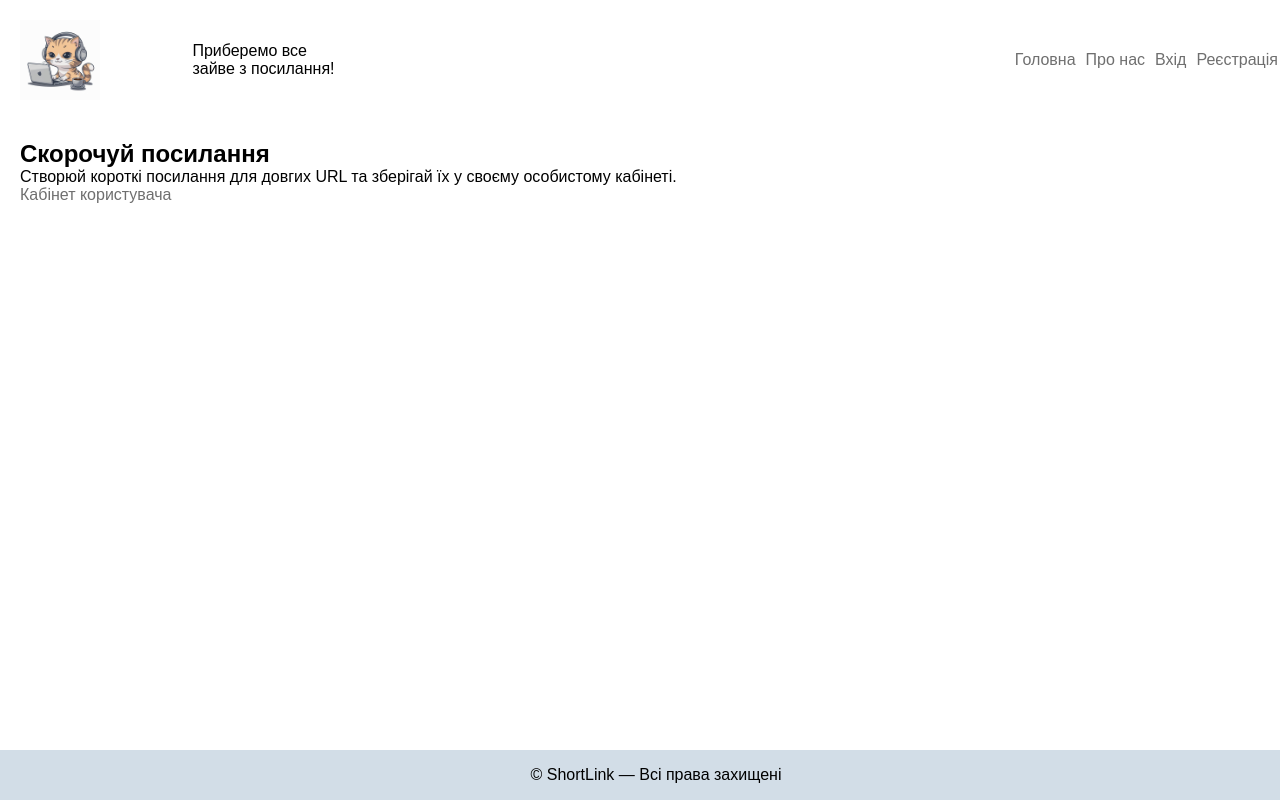
After one commit to tatiana-baranova/Django-link-shortener, a Django app: page / in a window 1280 px wide. The commit adds this page. Run offline with Django 5.2, Linux system fonts and the light colour scheme.

Commit message:
add base-home html

```diff
--- /dev/null
+++ b/shortener/templates/shortener/base.html
@@ -0,0 +1,53 @@
+<!doctype html>
+{% load static %}
+<html lang="uk">
+<head>
+    <meta charset="UTF-8">
+    <meta name="viewport"
+          content="width=device-width, user-scalable=no, initial-scale=1.0,
+          maximum-scale=1.0, minimum-scale=1.0">
+    <meta http-equiv="X-UA-Compatible" content="ie=edge">
+
+    <link rel="stylesheet" href="{% static 'css/style.css' %}">
+
+    <title>{{ title }}</title>
+</head>
+
+<body>
+
+<header class="container">
+          <img class="logo-img" src="/media/logo.jpg" alt="ShortLink">
+            <p class="text-info">Приберемо все зайве з посилання!</p>
+        <nav>
+        <a href="">Головна</a>
+        <a href="">Про нас</a>
+
+        {% if user.is_authenticated %}
+            <a href="">Мої посилання</a>
+            <a href="">Профіль</a>
+
+            <form action="" method="post">
+                {% csrf_token %}
+                <button class="btn" type="submit">Вихід</button>
+            </form>
+        {% else %}
+            <a href="">Вхід</a>
+            <a href="">Реєстрація</a>
+        {% endif %}
+    </nav>
+
+
+
+</header>
+
+<main>
+    {% block main %}
+    {% endblock %}
+</main>
+
+<footer>
+    &copy; ShortLink — Всі права захищені
+</footer>
+
+</body>
+</html>
--- /dev/null
+++ b/shortener/templates/shortener/home.html
@@ -0,0 +1,18 @@
+{% extends 'shortener/base.html' %}
+
+{% block main %}
+
+<section class="hero container">
+    <h1>Скорочуй посилання</h1>
+
+    <p>
+        Створюй короткі посилання для довгих URL
+        та зберігай їх у своєму особистому кабінеті.
+    </p>
+
+        <a href="" class="btn">
+            Кабінет користувача
+        </a>
+</section>
+
+{% endblock %}
--- a/shortener/urls.py
+++ b/shortener/urls.py
@@ -1,22 +1,11 @@
-"""
-URL configuration for shortener project.
-
-The `urlpatterns` list routes URLs to views. For more information please see:
-    https://docs.djangoproject.com/en/6.1/topics/http/urls/
-Examples:
-Function views
-    1. Add an import:  from my_app import views
-    2. Add a URL to urlpatterns:  path('', views.home, name='home')
-Class-based views
-    1. Add an import:  from other_app.views import Home
-    2. Add a URL to urlpatterns:  path('', Home.as_view(), name='home')
-Including another URLconf
-    1. Import the include() function: from django.urls import include, path
-    2. Add a URL to urlpatterns:  path('blog/', include('blog.urls'))
-"""
 from django.contrib import admin
 from django.urls import path
-
+from django.conf import settings
+from django.conf.urls.static import static
+from .views import home
 urlpatterns = [
     path('admin/', admin.site.urls),
+path('', home, name='home'),
 ]
+
+urlpatterns += static(settings.MEDIA_URL, document_root=settings.MEDIA_ROOT)
--- /dev/null
+++ b/shortener/views.py
@@ -0,0 +1,7 @@
+from django.shortcuts import render
+
+
+def home(request):
+    return render(request, 'shortener/home.html', {
+        'title': 'Головна'
+    })
--- /dev/null
+++ b/static/css/style.css
@@ -0,0 +1,225 @@
+@import url('https://fonts.googleapis.com/css2?family=Montserrat:ital,wght@0,100..900;1,100..900&display=swap');
+
+*{
+    margin: 0;
+    padding: 0;
+
+}
+
+body{
+    background-color: white;
+    font-weight: 300;
+    font-family: "Monserrat", sans-serif;
+    min-height: 100vh;
+    display: flex;
+    flex-direction: column;
+}
+
+a{
+    color: #6f6f6f;
+    text-decoration: none;
+    transition: color 500ms ease;
+}
+a:hover{
+    color: #1f1f1f;
+}
+main {
+    flex-grow: 1;
+}
+.container{
+    width: 1258px;
+    padding: 20px;
+    margin: 0 auto;
+}
+
+header.container{
+    display: flex;
+    justify-content: space-between;
+    align-items: center;
+}
+.logo-img{
+    width: 80px;
+    height: 80px;
+    object-fit: cover;
+}
+
+
+header > nav a {
+    margin-left: 10px;
+    text-align: center;
+}
+
+.courses{
+    display: flex;
+    justify-content: space-between;
+    align-items: flex-start;
+    flex-direction: row;
+    flex-wrap: wrap;
+}
+
+.courses .course{
+    background-color: rgb(12 45 76 / 0.63);
+    margin: 10px;
+    padding: 20px;
+    box-sizing: border-box;
+    width: 280px;
+    color: white;
+}
+
+
+.text-info{
+    width: 160px;
+    position: relative;
+    left: -280px;
+}
+
+header nav {
+    display: flex;
+    flex-direction: row;
+    align-items: center;
+}
+nav .btn {
+    color: rgb(0 0 0 / 0.75);
+    text-decoration: none;
+    border: none;
+    transition: color 500ms ease;
+    padding: 8px 10px;
+    /*margin: 2px;*/
+    background-color: rgb(116 112 112 / 0.74);
+    border-radius: 5px;
+    margin-left: 50px;
+}
+
+nav .btn:hover{
+    color: white;
+}
+.form-section{
+    box-sizing: border-box;
+    background-color: rgb(188 195 204 / 0.67);
+    padding: 40px 30px;
+    box-shadow: 0 2px 4px 0 rgb(5 5 5 / 5%);
+    /*width: 70%;*/
+}
+
+form textarea{
+    display: block;
+    width: 300px;
+    padding: 10px 20px;
+    border-radius: 5px;
+    border: 1px solid silver;
+    margin: 10px 0;
+    font-size: 14px;
+}
+form label{
+    margin-top: 15px;
+    display: inline-block;
+    font-weight: 600;
+}
+form .helptext{
+    font-size: 13px;
+    display: block;
+    color: #5e5e5e;
+}
+
+form input {
+    font-family: "Monserrat", sans-serif;
+    display: block;
+    width: 300px;
+    padding: 10px 20px;
+    border-radius: 5px;
+    border: 1px solid silver;
+    margin: 10px 0;
+    font-size: 14px;
+}
+
+.form-section button{
+
+    padding: 7px 12px;
+    border-radius: 5px;
+    border: 0;
+    background-color: rgb(4 10 35 / 0.74);
+    color: rgb(255 255 255 / 0.73);
+    transition: transform 500ms ease;
+    cursor: pointer;
+}
+.form-section button:hover{
+    transform: scale(1.2);
+}
+.info-tariffs{
+    margin-bottom: 16px;
+}
+
+.payment-course{
+    display: inline-block;
+    padding: 7px 12px;
+    border-radius: 5px;
+    border: 0;
+    background-color: rgb(4 10 35 / 0.74);
+    color: rgb(255 255 255 / 0.73);
+    transition: transform 500ms ease;
+    cursor: pointer;
+}
+
+.payment-course:hover{
+    transform: scale(1.2);
+    color: #a5bce1;
+}
+hr{
+    margin: 10px 0;
+}
+.image-profile{
+    width: 150px;
+    height: 150px;
+    object-fit: cover;
+}
+#id_message{
+    width: 70%;
+}
+.comment{
+    background-color: rgb(160 203 230 / 0.47);
+    border-radius: 5px;
+    width: 50%;
+    margin: 20px;
+     display: flex;
+    gap: 15px;
+    align-items: flex-start;
+}
+.comment b {
+    font-weight: bold;
+}
+.comment p{
+    margin-bottom: 8px;
+}
+.comment img {
+    width: 60px;
+    height: 60px;
+    object-fit: cover;
+    border-radius: 50%;
+}
+.comment-content{
+    .comment-content {
+    flex: 1;
+}
+}
+.comment-title{
+    margin: 16px;
+    font-size: 18px;
+}
+.info-comm{
+    margin: 16px;
+}
+
+footer{
+    flex-shrink: 0;
+    margin-top: 100px;
+    width: 100%;
+    background-color: rgb(81 125 161 / 0.26);
+    padding: 16px;
+    text-align: center;
+}
+
+.errorlist{
+    color: #a50606;
+    list-style: none;
+
+}
```
Also changed, not shown: shortener/settings.py (+6 -1 lines), users/templates/users/exit.html (+5 -5 lines), media/logo.jpg (added), static/style.css (deleted).
